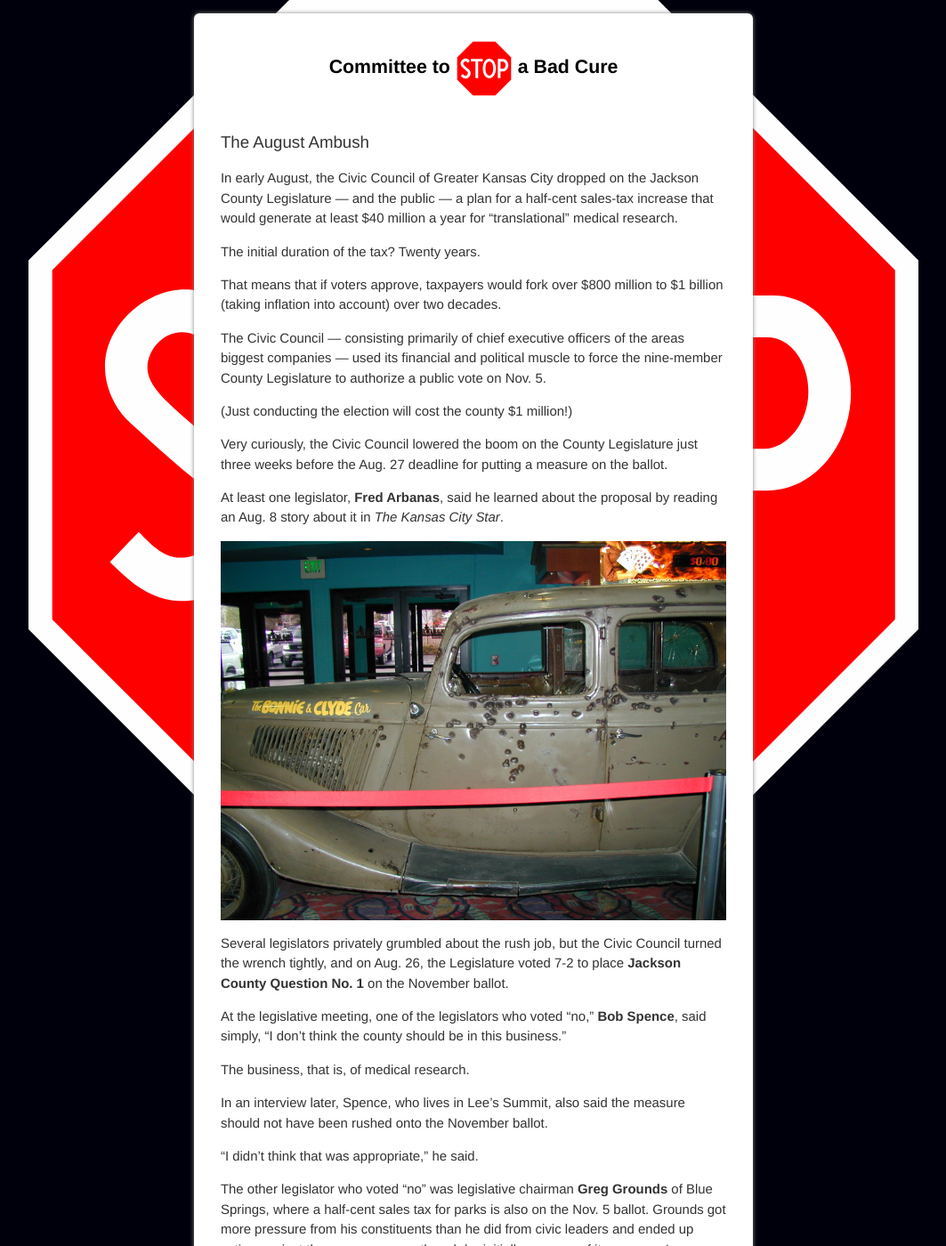
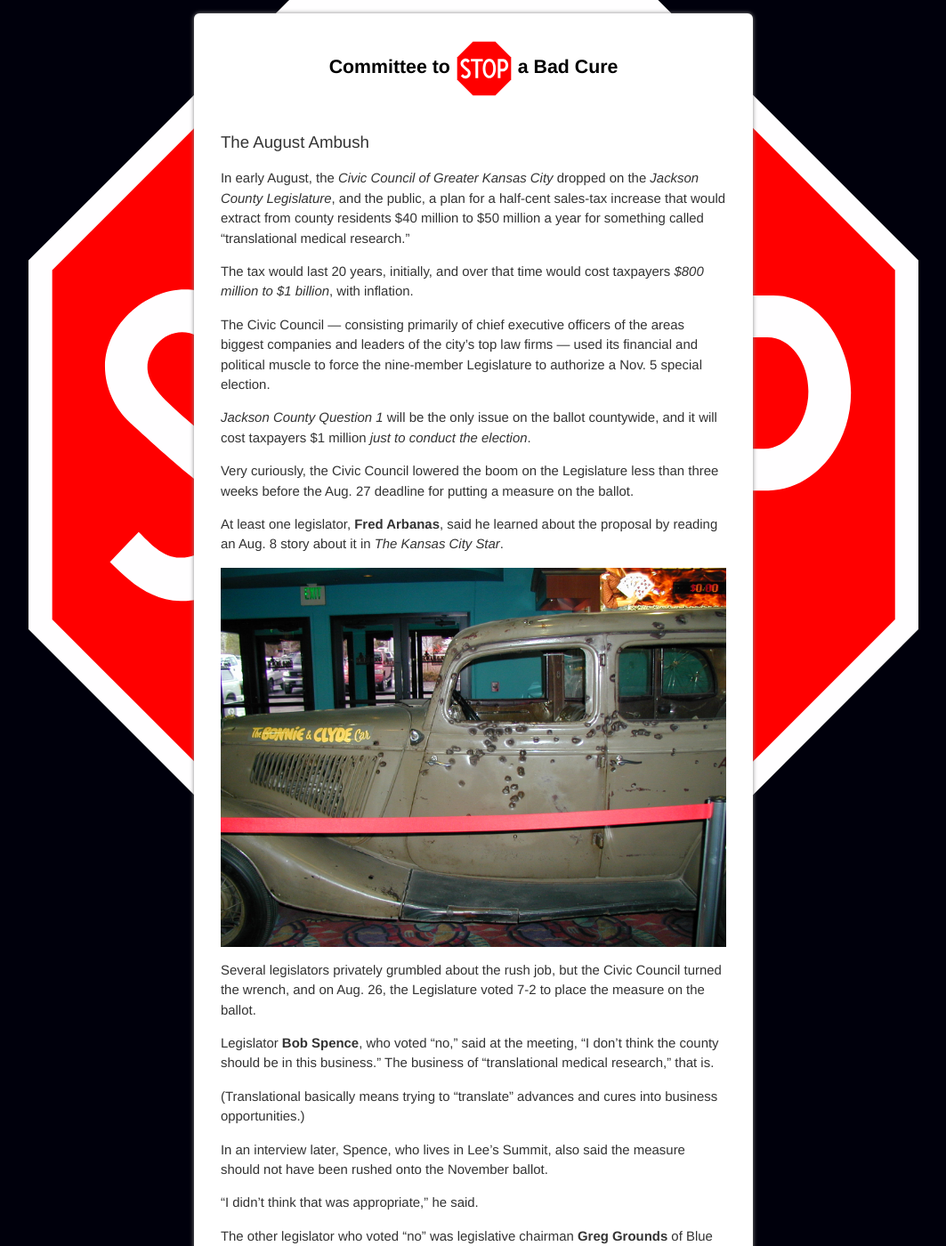
Before and after one commit to jiko/stopabadcure, a Jekyll site: the page built from _posts/2013-09-25-the-august-ambush.md, in a window 1280 px wide and 1400 px high. Shown: the whole window at 89% size, without its empty margins (108-1171 px from the left). Built offline with Jekyll 4.4.1, drawn with Linux system fonts in a browser that asks for light colours; Markdown is read by kramdown in place of the engine named in the settings; some of the changed text lies outside the part shown.

Commit message:
Update 2013-09-25-the-august-ambush.md
Rewrote parts of the post

```diff
--- a/_posts/2013-09-25-the-august-ambush.md
+++ b/_posts/2013-09-25-the-august-ambush.md
@@ -4,27 +4,25 @@ title: The August Ambush
 published: true
 ---
 
-In early August, the Civic Council of Greater Kansas City dropped on the Jackson County Legislature — and the public — a plan for a half-cent sales-tax increase that would generate at least $40 million a year for “translational” medical research.
+In early August, the <em>Civic Council of Greater Kansas City</em> dropped on the <em>Jackson County Legislature</em>, and the public, a plan for a half-cent sales-tax increase that would extract from county residents $40 million to $50 million a year for something called “translational medical research."
 
-The initial duration of the tax? Twenty years.
+The tax would last 20 years, initially, and over that time would cost taxpayers _$800 million to $1 billion_, with inflation.
 
-That means that if voters approve, taxpayers would fork over $800 million to $1 billion (taking inflation into account) over two decades.
+The Civic Council — consisting primarily of chief executive officers of the areas biggest companies and leaders of the city's top law firms — used its financial and political muscle to force the nine-member Legislature to authorize a Nov. 5 special election.
 
-The Civic Council — consisting primarily of chief executive officers of the areas biggest companies — used its financial and political muscle to force the nine-member County Legislature to authorize a public vote on Nov. 5.
+<em>Jackson County Question 1</em> will be the only issue on the ballot countywide, and it will cost taxpayers $1 million _just to conduct the election_.
 
-(Just conducting the election will cost the county $1 million!)
-
-Very curiously, the Civic Council lowered the boom on the County Legislature just three weeks before the Aug. 27 deadline for putting a measure on the ballot.
+Very curiously, the Civic Council lowered the boom on the Legislature less than three weeks before the Aug. 27 deadline for putting a measure on the ballot.
 
 At least one legislator, <strong>Fred Arbanas</strong>, said he learned about the proposal by reading an Aug. 8 story about it in <em>The Kansas City Star</em>.
 
 <img src="/img/ambushphoto.jpg" class="img-responsive" alt="Bonny and Clyde">
 
-Several legislators privately grumbled about the rush job, but the Civic Council turned the wrench tightly, and on Aug. 26, the Legislature voted 7-2 to place <strong>Jackson County Question No. 1</strong> on the November ballot.
+Several legislators privately grumbled about the rush job, but the Civic Council turned the wrench, and on Aug. 26, the Legislature voted 7-2 to place the measure on the ballot.
 
-At the legislative meeting, one of the legislators who voted “no,” **Bob Spence**, said simply, “I don’t think the county should be in this business.”
+Legislator **Bob Spence**, who voted “no,” said at the meeting, “I don’t think the county should be in this business.” The business of "translational medical research," that is.
 
-The business, that is, of medical research.
+(Translational basically means trying to "translate" advances and cures into business opportunities.)
 
 In an interview later, Spence, who lives in Lee’s Summit, also said the measure should not have been rushed onto the November ballot.
 
@@ -34,12 +32,12 @@ The other legislator who voted “no” was legislative chairman **Greg Grounds*
 
 The big question in all this is: _Why did the Civic Council not show its cards until early August?_
 
-It’s anybody’s guess…Here’s mine:
+It’s anybody’s guess…Here’s an educated one:
 
-The Civic Council has nurtured a crush on big-time medical research for more than a decade. Maybe the civic leaders had trouble getting commitments for private funding,or maybe they were too lazy to mount a fund-raising drive.
+The Civic Council has nurtured a crush on an extravagant medical-research program for more than a decade. Instead of trying to raise the funds privately, the Civic Council decided to take the default route -- _let the taxpayers foot the bill._
 
-In any event, they ended up taking the usual default route: **Pass it on to the taxpayers!**
+The business leaders knew it would be difficult to sell the public on the tax, and they went into hurry-up mode so they could mount a high-priced blitzkrieg that might fool just enough voters to bring home a victory.
 
-Yes, Civic Council, that was quite an August Ambush. Congratulations.
+The proponents probably will spend close to $2 million on a TV-heavy campaign.
 
-...Now, let’s see what happens in November.
+Don't let yourself be fooled, fellow Jackson Countians; let's fight our way out of this ambush.
```
